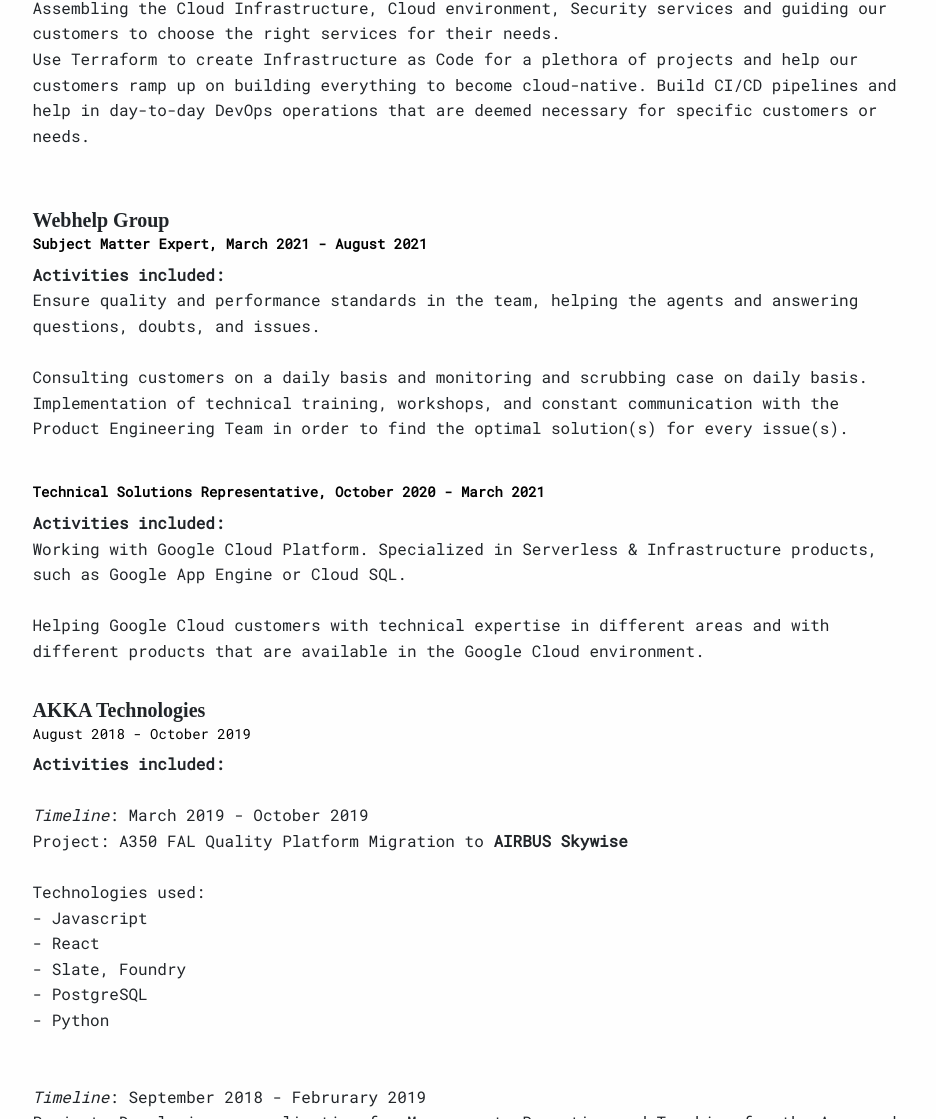
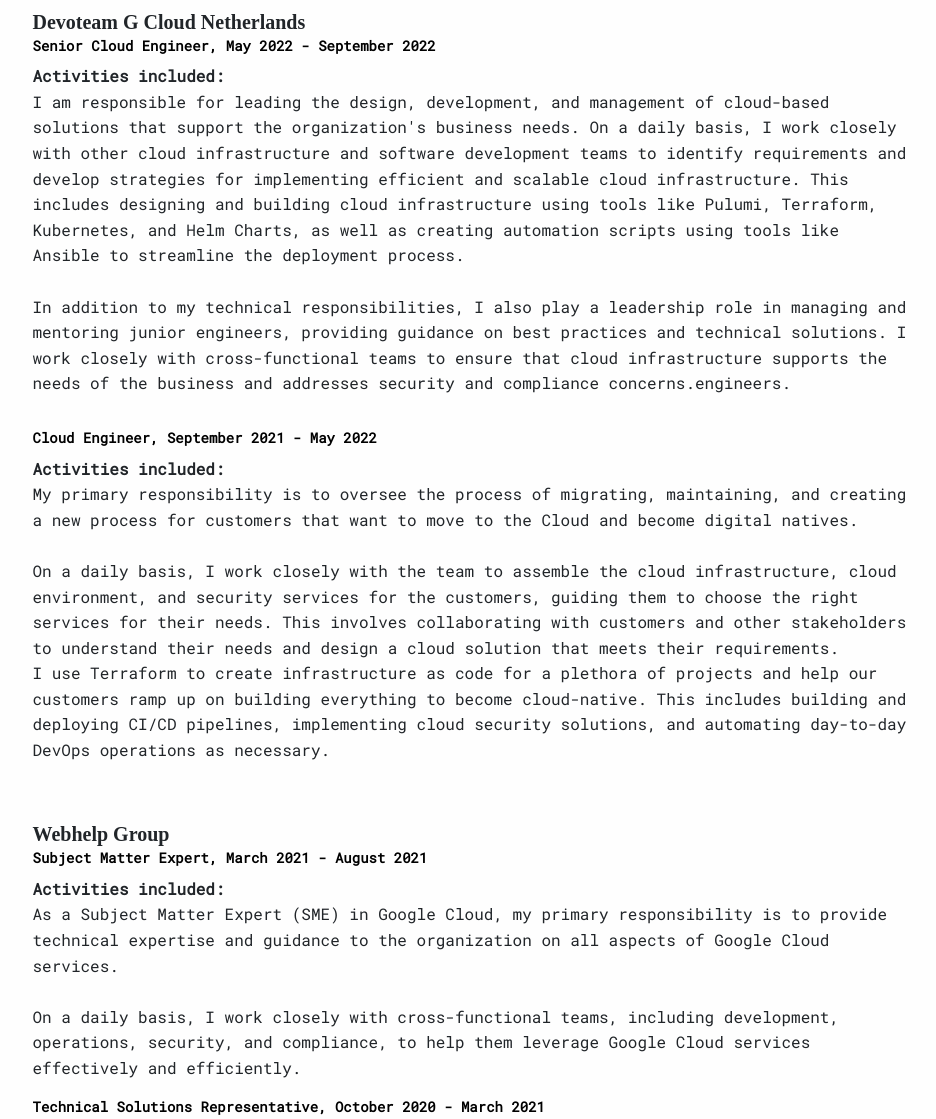
Before and after one commit to stefaneacsu147/neacsustefan, a plain HTML site: page index.html in a window 1280 px wide. Shown: the part 1118-2237 px from the top of the page, without its empty margins (315-1251 px from the left). Drawn offline with Linux system fonts and the light colour scheme; a script that the page names is missing.

Commit message:
Update index.html

```diff
--- a/index.html
+++ b/index.html
@@ -128,6 +128,11 @@
               <p>
                 <span>
                   <strong>Activities included:</strong>
+                  I am responsible for designing, building, and maintaining the software development and deployment pipelines for the organization. On a daily basis, I work closely with development teams to identify requirements and create pipelines that optimize application delivery and deployment. This includes setting up and configuring cloud environments and infrastructure using tools like Pulumi, Terraform, Kubernetes, and Helm Charts, as well as creating automation scripts using tools like Ansible to streamline the deployment process.
+
+In addition to my technical responsibilities, I play a leadership role in managing and mentoring junior DevOps engineers, providing guidance on best practices and technical solutions. I also work closely with cross-functional teams, including QA, security, and operations, to ensure that the DevOps processes support the needs of the business and address security and compliance concerns.
+
+As a Senior DevOps Engineer, I stay up-to-date with the latest DevOps technologies and tools and continuously look for ways to optimize pipelines to improve application performance and user experience. This includes building and deploying CI/CD pipelines, managing and monitoring cloud infrastructure and applications using Gitlab, AWS, GCP, and other relevant tools. I also collaborate with the team to troubleshoot and resolve any issues that arise.
                   <br>
                   <b>Skills:</b> Pulumi · Amazon Web Services (AWS) · Helm Charts · Ansible · Gitlab · Google Cloud Platform (GCP) · Terraform · Kubernetes
                   <br>
@@ -141,11 +146,11 @@
                 <span>
                   <strong>Activities included:</strong>
                   <br>
-                  Onboard and train newcomers about Cloud and best practices. Teach them how to properly implement an infrastructure on the Cloud following the best practices.
+                  I am responsible for leading the design, development, and management of cloud-based solutions that support the organization's business needs. On a daily basis, I work closely with other cloud infrastructure and software development teams to identify requirements and develop strategies for implementing efficient and scalable cloud infrastructure. This includes designing and building cloud infrastructure using tools like Pulumi, Terraform, Kubernetes, and Helm Charts, as well as creating automation scripts using tools like Ansible to streamline the deployment process.
 
                   <br>
                   <br />
-                  Mentoring juniors and teaching them the best practices regarding the Cloud and offering support in order to help them grow as engineers.
+                  In addition to my technical responsibilities, I also play a leadership role in managing and mentoring junior engineers, providing guidance on best practices and technical solutions. I work closely with cross-functional teams to ensure that cloud infrastructure supports the needs of the business and addresses security and compliance concerns.engineers.
                   <br>
 
             </div>
@@ -157,18 +162,15 @@
                   <span>
                     <strong>Activities included:</strong>
                     <br>
-                    Oversee the process of migrating, maintaining, and creating a new process for customers that want to
-                    move to the Cloud amd become digital natives.
+                   My primary responsibility is to oversee the process of migrating, maintaining, and creating a new process for customers that want to move to the Cloud and become digital natives.
+
 
                     <br>
                     <br />
-                    Assembling the Cloud Infrastructure, Cloud environment, Security services and guiding our customers
-                    to choose the right services for their needs.
+                    On a daily basis, I work closely with the team to assemble the cloud infrastructure, cloud environment, and security services for the customers, guiding them to choose the right services for their needs. This involves collaborating with customers and other stakeholders to understand their needs and design a cloud solution that meets their requirements.
                     <br>
 
-                    Use Terraform to create Infrastructure as Code for a plethora of projects and help our customers
-                    ramp up on building everything to become cloud-native. Build CI/CD pipelines and help in day-to-day
-                    DevOps operations that are deemed necessary for specific customers or needs.
+                   I use Terraform to create infrastructure as code for a plethora of projects and help our customers ramp up on building everything to become cloud-native. This includes building and deploying CI/CD pipelines, implementing cloud security solutions, and automating day-to-day DevOps operations as necessary.
                     <br>
                     <br />
               </div>
@@ -181,15 +183,10 @@
                     <span>
                       <strong>Activities included:</strong>
                       <br>
-                      Ensure quality and performance standards in the team, helping the agents and answering questions,
-                      doubts, and issues.
+                      As a Subject Matter Expert (SME) in Google Cloud, my primary responsibility is to provide technical expertise and guidance to the organization on all aspects of Google Cloud services.
                       <br>
                       <br />
-                      Consulting customers on a daily basis and monitoring and scrubbing case on daily basis.
-                      <br>
-                      Implementation of technical training, workshops, and constant communication with the Product
-                      Engineering Team in order to find the optimal solution(s) for every issue(s).
-                      <br>
+                    On a daily basis, I work closely with cross-functional teams, including development, operations, security, and compliance, to help them leverage Google Cloud services effectively and efficiently.
                       <br />
                       <h4 class="c-darker-gray font-weight-normal"><strong>Technical Solutions Representative, October
                           2020 - March 2021</strong></h4>
@@ -197,12 +194,10 @@
                         <span>
                           <strong>Activities included:</strong>
                           <br>
-                          Working with Google Cloud Platform. Specialized in Serverless & Infrastructure products, such
-                          as Google App Engine or Cloud SQL.
+                          Working with Google Cloud Platform. Specialized in Serverless & Infrastructure products, such as Google App Engine or Cloud SQL.
                           <br>
                           <br />
-                          Helping Google Cloud customers with technical expertise in different areas and with different
-                          products that are available in the Google Cloud environment.
+                         On a typical day, I respond to customer inquiries and resolve issues related to a wide range of Google Cloud services, including Compute Engine, Kubernetes Engine, Storage, and Networking. This involves using my technical expertise to diagnose problems, analyze logs, and work collaboratively with customers to identify and implement solutions that meet their specific needs.
                           <br>
                 </div>
                 <div class="cell medium-9">
@@ -213,33 +208,7 @@
                       <span>
                         <strong>Activities included:</strong>
                         <br>
-                        <br>
-                        <em>Timeline</em>: March 2019 - October 2019
-                        <br>
-                        Project: A350 FAL Quality Platform Migration to <strong>AIRBUS Skywise</strong>
-                        <br>
-                        <br />
-                        Technologies used:
-                        <br /> - Javascript
-                        <br /> - React
-                        <br /> - Slate, Foundry
-                        <br /> - PostgreSQL
-                        <br /> - Python
-                        <br>
-
-                        <br>
-                        <br>
-                        <em>Timeline</em>: September 2018 - Februrary 2019
-                        <br>
-                        Project: Developing an application for Management, Reporting and Tracking for the Agence de
-                        l'eau Adour-Garonne
-                        <br>
-                        <br />
-                        Technologies used:
-                        <br /> - Working with Angular 5, 7
-                        <br /> - Java and Spring Boot
-                        <br /> - PostgreSQL
-                        <br /> - Agile environment
+                        My primary responsibility is to design, develop, and maintain software applications using a wide range of technologies, including React.js, PostgreSQL, Python, Java, and AngularJS. On a daily basis, I work collaboratively with cross-functional teams, including product managers, designers, and other engineers, to deliver high-quality software solutions that meet the needs of our users and customers.
                         <br>
                       </span>
                     </p>
```
